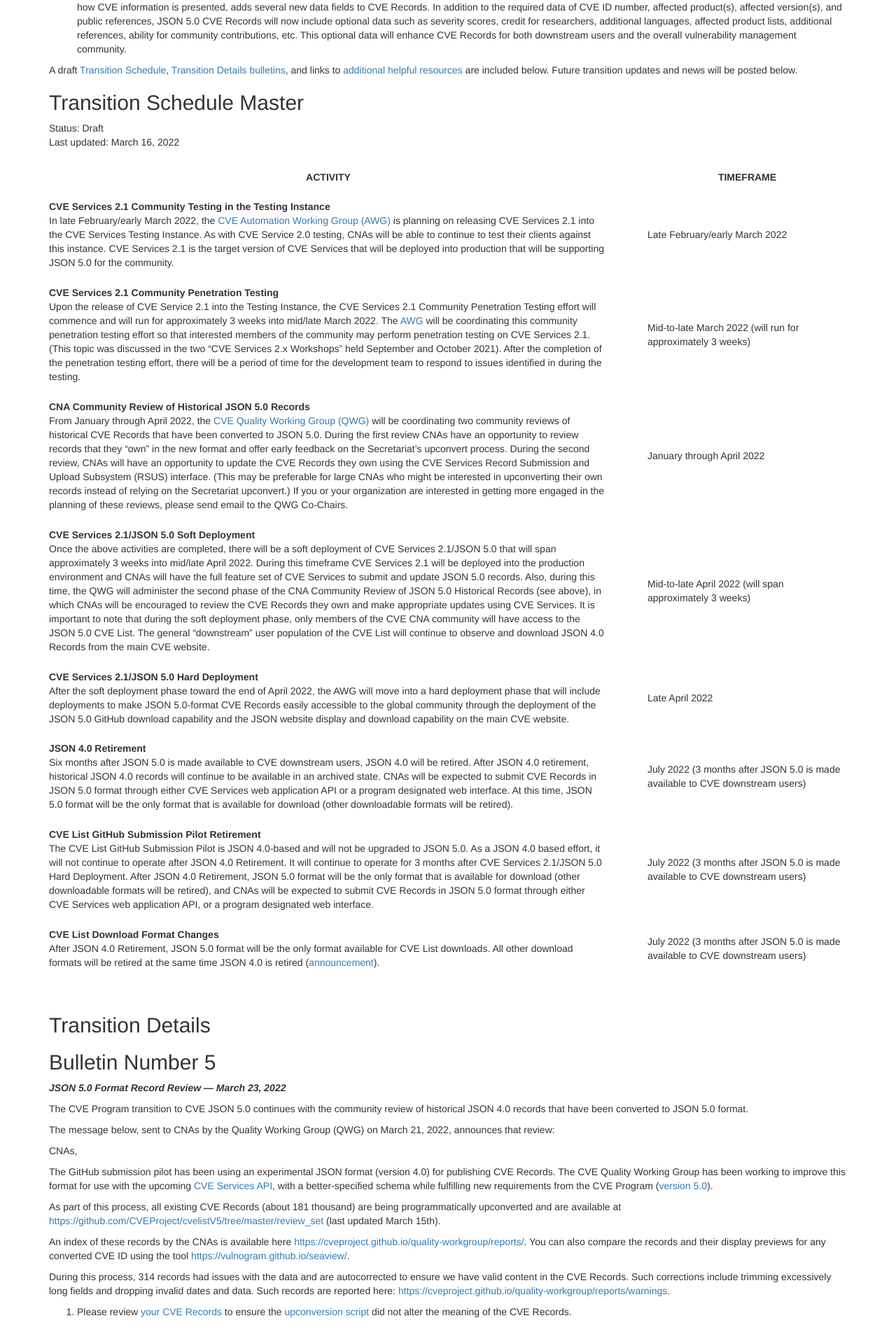
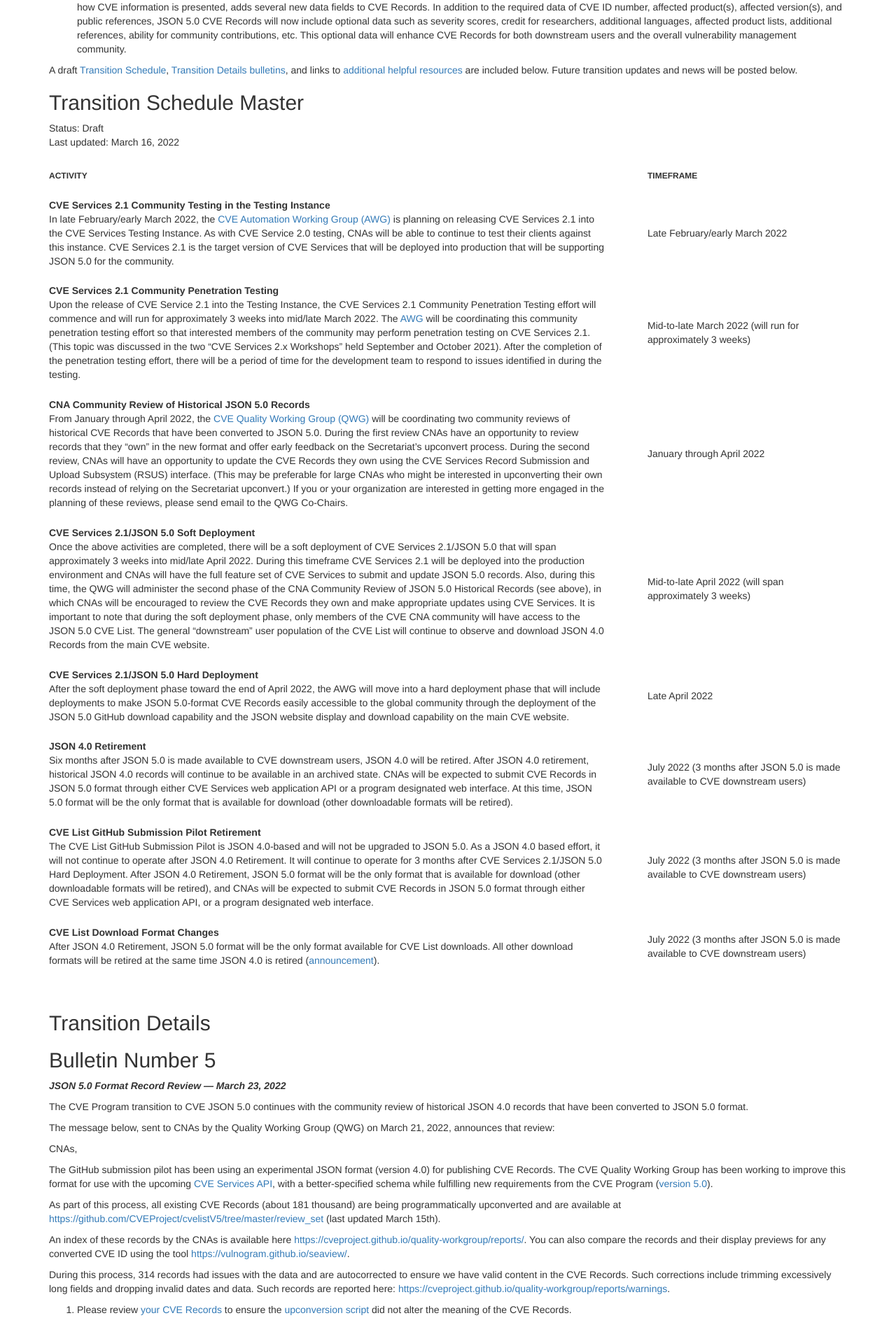
Before and after one commit to CVEProject/cveproject.github.io, a Jekyll site: the page built from automation-transition.md, in a window 1280 px wide. Shown: the part 325-2228 px from the top of the page at 70% size. Built offline with Jekyll 4.4.1, drawn with Linux system fonts in a browser that asks for light colours; nearby versions of some CDN libraries.

Commit message:
Update automation-transition.md

```diff
--- a/automation-transition.md
+++ b/automation-transition.md
@@ -19,9 +19,9 @@ Last updated: March 16, 2022
 <div>
   <table style="padding-left:5%;padding-left:30%;">
     <tr>
-      <th style="width:70%;padding-bottom:2%;text-align:center;">ACTIVITY</th>
-      <th style="width:5%;padding-bottom:2%;"></th>
-      <th style="width:25%;padding-bottom:2%;text-align:center;">TIMEFRAME</th>
+      <th style="width:70%;padding-bottom:2%;font-size:12px;">ACTIVITY</th>
+      <th style="width:5%;padding-bottom:2%;font-size:12px;"></th>
+      <th style="width:25%;padding-bottom:2%;font-size:12px;">TIMEFRAME</th>
     </tr>
 
     <tr>
```
